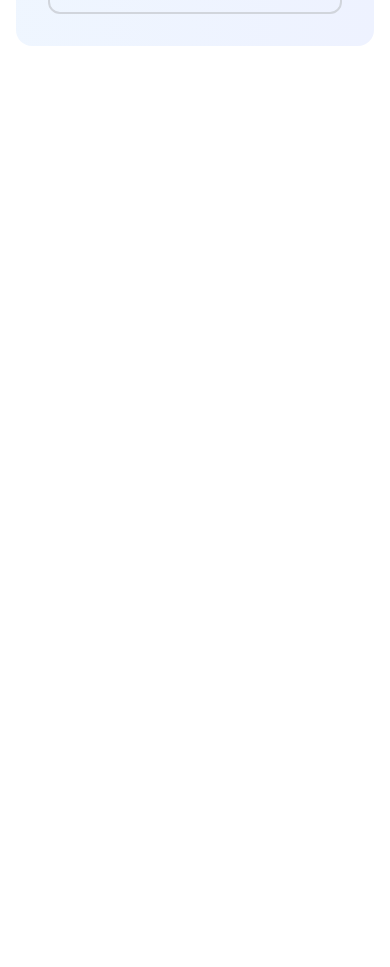
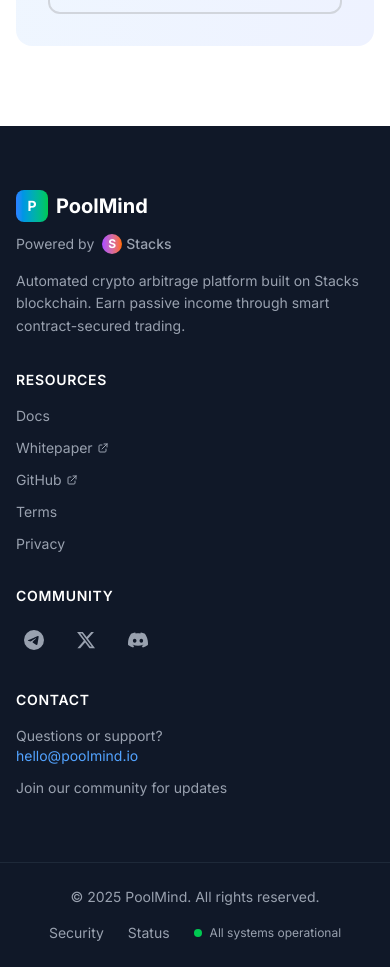
Before and after one commit to Mcsavvy/poolmind, a Next.js app in the folder platform/: page / in a window 390 px wide. Shown: the part 10364-11331 px from the top of the page. Before the commit the page ends 10490 px from the top, so only its background shows below. Built offline with nearby package versions, Linux system fonts and the light colour scheme.

Commit message:
feat: Add Footer component to enhance site navigation and user engagement

```diff
--- a/platform/app/layout.tsx
+++ b/platform/app/layout.tsx
@@ -1,6 +1,7 @@
 import type { Metadata } from "next";
 import { Inter, Geist_Mono } from "next/font/google";
 import "./globals.css";
+import Footer from "@/components/footer";
 
 const inter = Inter({
   variable: "--font-inter",
@@ -33,6 +34,7 @@
         className={`${inter.variable} ${geistMono.variable} font-sans antialiased`}
       >
         {children}
+        <Footer />
       </body>
     </html>
   );
--- /dev/null
+++ b/platform/components/footer.tsx
@@ -0,0 +1,217 @@
+'use client';
+
+/**
+ * Logo component with Stacks branding
+ */
+const FooterLogo = () => (
+  <div className="flex flex-col space-y-3">
+    {/* PoolMind Logo */}
+    <div className="flex items-center space-x-2">
+      <div className="w-8 h-8 bg-gradient-to-r from-blue-500 to-green-500 rounded-lg flex items-center justify-center">
+        <span className="text-white font-bold text-sm">P</span>
+      </div>
+      <span className="text-white font-bold text-xl">PoolMind</span>
+    </div>
+
+    {/* Powered by Stacks */}
+    <div className="flex items-center space-x-2 text-gray-400">
+      <span className="text-sm">Powered by</span>
+      <div className="flex items-center space-x-1">
+        <div className="w-5 h-5 bg-gradient-to-r from-purple-500 to-orange-500 rounded-full flex items-center justify-center">
+          <span className="text-white text-xs font-bold">S</span>
+        </div>
+        <span className="text-sm font-medium">Stacks</span>
+      </div>
+    </div>
+  </div>
+);
+
+/**
+ * Navigation links component
+ */
+const NavigationLinks = () => {
+  const links = [
+    { name: 'Docs', href: '#', external: false },
+    { name: 'Whitepaper', href: '#', external: true },
+    { name: 'GitHub', href: '#', external: true },
+    { name: 'Terms', href: '#', external: false },
+    { name: 'Privacy', href: '#', external: false }
+  ];
+
+  return (
+    <div>
+      <h3 className="text-white font-semibold text-sm uppercase tracking-wider mb-4">
+        Resources
+      </h3>
+      <ul className="space-y-3">
+        {links.map((link) => (
+          <li key={link.name}>
+            <a
+              href={link.href}
+              className="text-gray-400 hover:text-white transition-colors duration-200 text-sm flex items-center space-x-1"
+              target={link.external ? '_blank' : undefined}
+              rel={link.external ? 'noopener noreferrer' : undefined}
+            >
+              <span>{link.name}</span>
+              {link.external && (
+                <svg className="w-3 h-3" fill="none" stroke="currentColor" viewBox="0 0 24 24">
+                  <path strokeLinecap="round" strokeLinejoin="round" strokeWidth={2} d="M10 6H6a2 2 0 00-2 2v10a2 2 0 002 2h10a2 2 0 002-2v-4M14 4h6m0 0v6m0-6L10 14" />
+                </svg>
+              )}
+            </a>
+          </li>
+        ))}
+      </ul>
+    </div>
+  );
+};
+
+/**
+ * Social media icons component
+ */
+const SocialIcons = () => {
+  const socials = [
+    {
+      name: 'Telegram',
+      href: '#',
+      icon: (
+        <svg className="w-5 h-5" fill="currentColor" viewBox="0 0 24 24">
+          <path d="M11.944 0A12 12 0 0 0 0 12a12 12 0 0 0 12 12 12 12 0 0 0 12-12A12 12 0 0 0 12 0a12 12 0 0 0-.056 0zm4.962 7.224c.1-.002.321.023.465.14a.506.506 0 0 1 .171.325c.016.093.036.306.02.472-.18 1.898-.962 6.502-1.36 8.627-.168.9-.499 1.201-.82 1.23-.696.065-1.225-.46-1.9-.902-1.056-.693-1.653-1.124-2.678-1.8-1.185-.78-.417-1.21.258-1.91.177-.184 3.247-2.977 3.307-3.23.007-.032.014-.15-.056-.212s-.174-.041-.249-.024c-.106.024-1.793 1.14-5.061 3.345-.48.33-.913.49-1.302.48-.428-.008-1.252-.241-1.865-.44-.752-.245-1.349-.374-1.297-.789.027-.216.325-.437.893-.663 3.498-1.524 5.83-2.529 6.998-3.014 3.332-1.386 4.025-1.627 4.476-1.635z"/>
+        </svg>
+      )
+    },
+    {
+      name: 'Twitter',
+      href: '#',
+      icon: (
+        <svg className="w-5 h-5" fill="currentColor" viewBox="0 0 24 24">
+          <path d="M18.244 2.25h3.308l-7.227 8.26 8.502 11.24H16.17l-5.214-6.817L4.99 21.75H1.68l7.73-8.835L1.254 2.25H8.08l4.713 6.231zm-1.161 17.52h1.833L7.084 4.126H5.117z"/>
+        </svg>
+      )
+    },
+    {
+      name: 'Discord',
+      href: '#',
+      icon: (
+        <svg className="w-5 h-5" fill="currentColor" viewBox="0 0 24 24">
+          <path d="M20.317 4.3698a19.7913 19.7913 0 00-4.8851-1.5152.0741.0741 0 00-.0785.0371c-.211.3753-.4447.8648-.6083 1.2495-1.8447-.2762-3.68-.2762-5.4868 0-.1636-.3933-.4058-.8742-.6177-1.2495a.077.077 0 00-.0785-.037 19.7363 19.7363 0 00-4.8852 1.515.0699.0699 0 00-.0321.0277C.5334 9.0458-.319 13.5799.0992 18.0578a.0824.0824 0 00.0312.0561c2.0528 1.5076 4.0413 2.4228 5.9929 3.0294a.0777.0777 0 00.0842-.0276c.4616-.6304.8731-1.2952 1.226-1.9942a.076.076 0 00-.0416-.1057c-.6528-.2476-1.2743-.5495-1.8722-.8923a.077.077 0 01-.0076-.1277c.1258-.0943.2517-.1923.3718-.2914a.0743.0743 0 01.0776-.0105c3.9278 1.7933 8.18 1.7933 12.0614 0a.0739.0739 0 01.0785.0095c.1202.099.246.1981.3728.2924a.077.077 0 01-.0066.1276 12.2986 12.2986 0 01-1.873.8914.0766.0766 0 00-.0407.1067c.3604.698.7719 1.3628 1.225 1.9932a.076.076 0 00.0842.0286c1.961-.6067 3.9495-1.5219 6.0023-3.0294a.077.077 0 00.0313-.0552c.5004-5.177-.8382-9.6739-3.5485-13.6604a.061.061 0 00-.0312-.0286zM8.02 15.3312c-1.1825 0-2.1569-1.0857-2.1569-2.419 0-1.3332.9555-2.4189 2.157-2.4189 1.2108 0 2.1757 1.0952 2.1568 2.419-.0189 1.3332-.9555 2.4189-2.1569 2.4189zm7.9748 0c-1.1825 0-2.1569-1.0857-2.1569-2.419 0-1.3332.9554-2.4189 2.1569-2.4189 1.2108 0 2.1757 1.0952 2.1568 2.419 0 1.3332-.9555 2.4189-2.1568 2.4189Z"/>
+        </svg>
+      )
+    }
+  ];
+
+  return (
+    <div>
+      <h3 className="text-white font-semibold text-sm uppercase tracking-wider mb-4">
+        Community
+      </h3>
+      <div className="flex space-x-4">
+        {socials.map((social) => (
+          <a
+            key={social.name}
+            href={social.href}
+            className="text-gray-400 hover:text-white transition-colors duration-200 p-2 hover:bg-gray-800 rounded-lg"
+            target="_blank"
+            rel="noopener noreferrer"
+            aria-label={social.name}
+          >
+            {social.icon}
+          </a>
+        ))}
+      </div>
+    </div>
+  );
+};
+
+/**
+ * Contact information component
+ */
+const ContactInfo = () => (
+  <div>
+    <h3 className="text-white font-semibold text-sm uppercase tracking-wider mb-4">
+      Contact
+    </h3>
+    <div className="space-y-3">
+      <div className="text-gray-400 text-sm">
+        <p>Questions or support?</p>
+        <a
+          href="mailto:hello@poolmind.io"
+          className="text-blue-400 hover:text-blue-300 transition-colors duration-200"
+        >
+          hello@poolmind.io
+        </a>
+      </div>
+      <div className="text-gray-400 text-sm">
+        <p>Join our community for updates</p>
+      </div>
+    </div>
+  </div>
+);
+
+/**
+ * Main Footer component
+ */
+export default function Footer() {
+  const currentYear = new Date().getFullYear();
+
+  return (
+    <footer className="bg-gray-900 text-white">
+      {/* Main footer content */}
+      <div className="container mx-auto px-4 py-16">
+        <div className="grid grid-cols-1 md:grid-cols-2 lg:grid-cols-4 gap-8">
+
+          {/* Logo and branding */}
+          <div className="lg:col-span-1">
+            <FooterLogo />
+            <p className="text-gray-400 text-sm mt-4 leading-relaxed">
+              Automated crypto arbitrage platform built on Stacks blockchain.
+              Earn passive income through smart contract-secured trading.
+            </p>
+          </div>
+
+          {/* Navigation links */}
+          <div className="lg:col-span-1">
+            <NavigationLinks />
+          </div>
+
+          {/* Social media */}
+          <div className="lg:col-span-1">
+            <SocialIcons />
+          </div>
+
+          {/* Contact info */}
+          <div className="lg:col-span-1">
+            <ContactInfo />
+          </div>
+        </div>
+      </div>
+
+      {/* Bottom bar */}
+      <div className="border-t border-gray-800">
+        <div className="container mx-auto px-4 py-6">
+          <div className="flex flex-col md:flex-row justify-between items-center space-y-4 md:space-y-0">
+
+            {/* Copyright */}
+            <div className="text-gray-400 text-sm">
+              © {currentYear} PoolMind. All rights reserved.
+            </div>
+
+            {/* Additional links */}
+            <div className="flex items-center space-x-6 text-sm">
+              <a href="#" className="text-gray-400 hover:text-white transition-colors duration-200">
+                Security
+              </a>
+              <a href="#" className="text-gray-400 hover:text-white transition-colors duration-200">
+                Status
+              </a>
+              <div className="flex items-center space-x-2 text-gray-400">
+                <div className="w-2 h-2 bg-green-500 rounded-full"></div>
+                <span className="text-xs">All systems operational</span>
+              </div>
+            </div>
+          </div>
+        </div>
+      </div>
+    </footer>
+  );
+}
```
